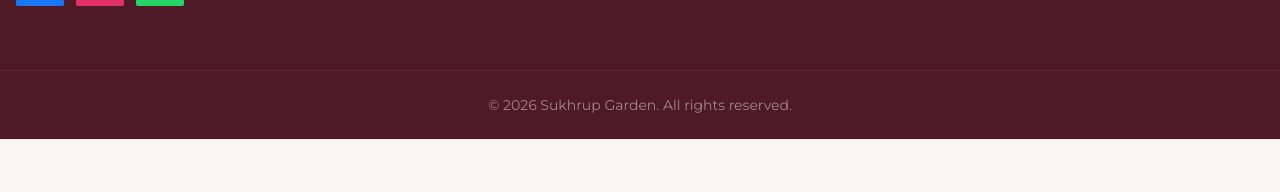
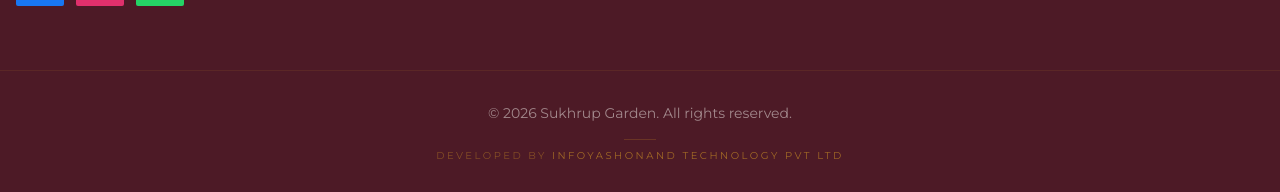
Before and after one commit to pranavpawar1692003-star/sukhroophall, a React (Vite) app: page / in a window 1280 px wide. Shown: the part 8284-8476 px from the top of the page. Before the commit the page ends 8423 px from the top, so only its background shows below. Built offline with nearby package versions, Linux system fonts and the light colour scheme; no server answers; the database is empty; the HTML template or start-up script is replaced by a standard one.

Commit message:
add developer credit

```diff
--- a/src/components/Footer.tsx
+++ b/src/components/Footer.tsx
@@ -78,11 +78,17 @@ const Footer = () => {
         </div>
       </div>
 
-      <div className="border-t border-gold/10 py-6">
-        <div className="container mx-auto px-4 flex flex-col md:flex-row items-center justify-center">
+      <div className="border-t border-gold/10 py-8">
+        <div className="container mx-auto px-4 flex flex-col items-center justify-center gap-4">
           <p className="font-body text-sm text-cream/50 text-center">
             © {new Date().getFullYear()} Sukhrup Garden. All rights reserved.
           </p>
+          <div className="flex flex-col items-center gap-2">
+            <span className="h-px w-8 bg-gold/20" />
+            <p className="font-body text-[10px] uppercase tracking-[0.25em] text-gold/40 text-center">
+              Developed by <span className="text-gold/60">Infoyashonand Technology Pvt Ltd</span>
+            </p>
+          </div>
         </div>
       </div>
     </footer>
```
